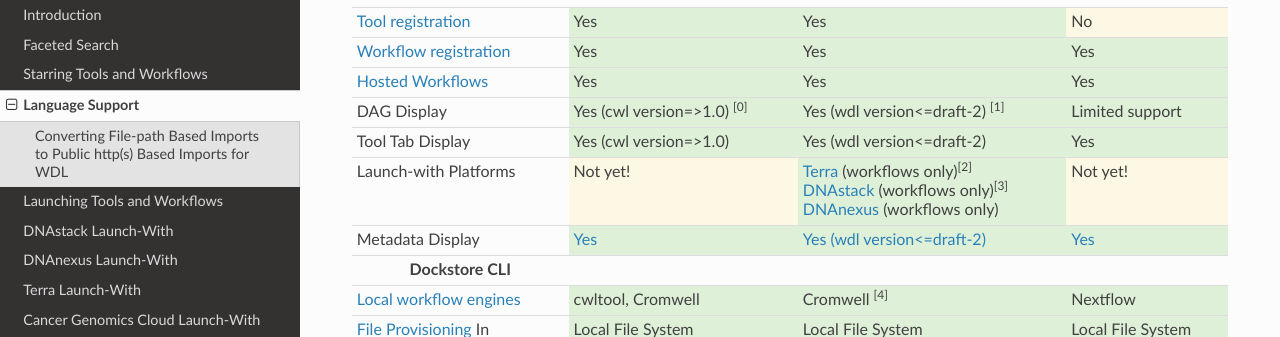
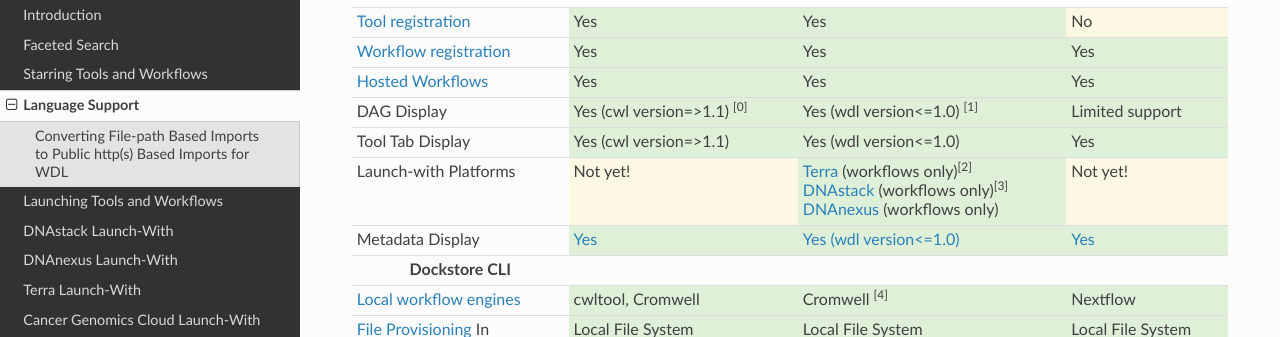
Before and after one commit to dockstore/dockstore-documentation, a Sphinx documentation site: the page built from docs/end-user-topics/language-support.rst, in a window 1280 px wide and 900 px high. Shown: the part 356-693 px from the top of the window. Built offline with Sphinx 7.4.7 and the Read the Docs theme 2.0.0, drawn with Linux system fonts in a browser that asks for light colours.

Commit message:
Update language-support.html

```diff
--- a/docs/_static/language-support.html
+++ b/docs/_static/language-support.html
@@ -50,18 +50,18 @@
         </tr>
         <tr style="border-top: 1px solid #ddd; ">
             <td style="padding: 5px;">DAG Display</td>
-            <td style="background-color:#dff0d8; padding: 5px;">Yes (cwl version=>1.0)
+            <td style="background-color:#dff0d8; padding: 5px;">Yes (cwl version=>1.1)
                 <sup>[0]</sup>
             </td>
-            <td style="background-color:#dff0d8; padding: 5px;">Yes (wdl version&lt;=draft-2)
+            <td style="background-color:#dff0d8; padding: 5px;">Yes (wdl version&lt;=1.0)
                 <sup>[1]</sup>
             </td>
             <td style="background-color:#dff0d8; padding: 5px;">Limited support</td>
         </tr>
         <tr style="border-top: 1px solid #ddd; ">
             <td style="padding: 5px;">Tool Tab Display</td>
-            <td style="background-color:#dff0d8; padding: 5px;">Yes (cwl version=>1.0)</td>
-            <td style="background-color:#dff0d8; padding: 5px;">Yes (wdl version&lt;=draft-2)</td>
+            <td style="background-color:#dff0d8; padding: 5px;">Yes (cwl version=>1.1)</td>
+            <td style="background-color:#dff0d8; padding: 5px;">Yes (wdl version&lt;=1.0)</td>
             <td style="background-color:#dff0d8; padding: 5px;">Yes</td>
         </tr>
         <tr style="border-top: 1px solid #ddd; ">
@@ -80,7 +80,7 @@
         <tr style="border-top: 1px solid #ddd; ">
             <td style="padding: 5px;">Metadata Display</td>
             <td style="background-color:#dff0d8; padding: 5px;"><a href="../advanced-topics/best-practices/best-practices.html#best-practices">Yes</a></td>
-            <td style="background-color:#dff0d8; padding: 5px;"><a href="../advanced-topics/best-practices/wdl-best-practices.html#best-practices">Yes (wdl version&lt;=draft-2)</a></td>
+            <td style="background-color:#dff0d8; padding: 5px;"><a href="../advanced-topics/best-practices/wdl-best-practices.html#best-practices">Yes (wdl version&lt;=1.0)</a></td>
             <td style="background-color:#dff0d8; padding: 5px;"><a href="../advanced-topics/best-practices/nfl-best-practices.html#best-practices">Yes</a></td>
         </tr>
         <tr style="border-top: 1px solid #ddd; ">
```
